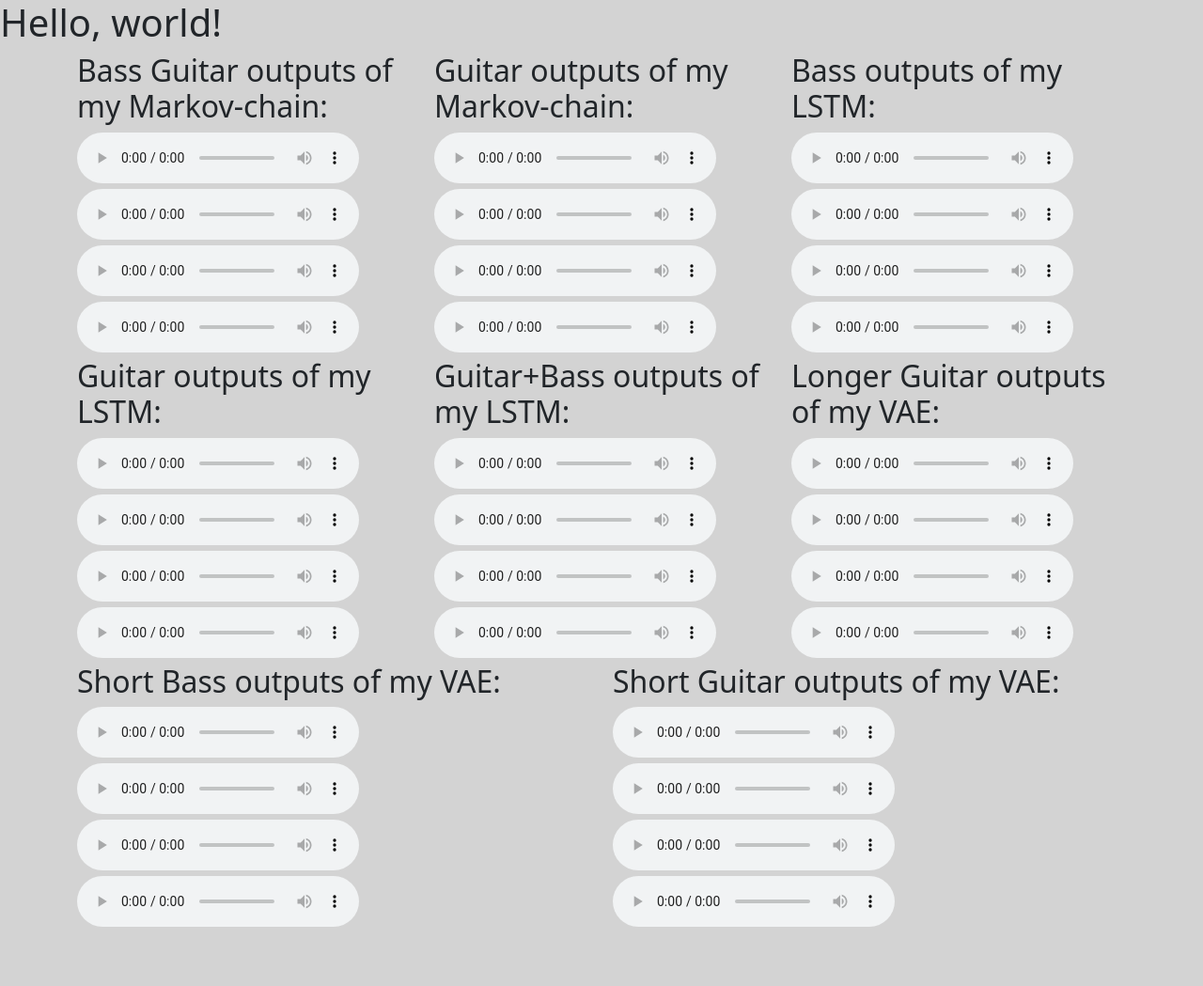
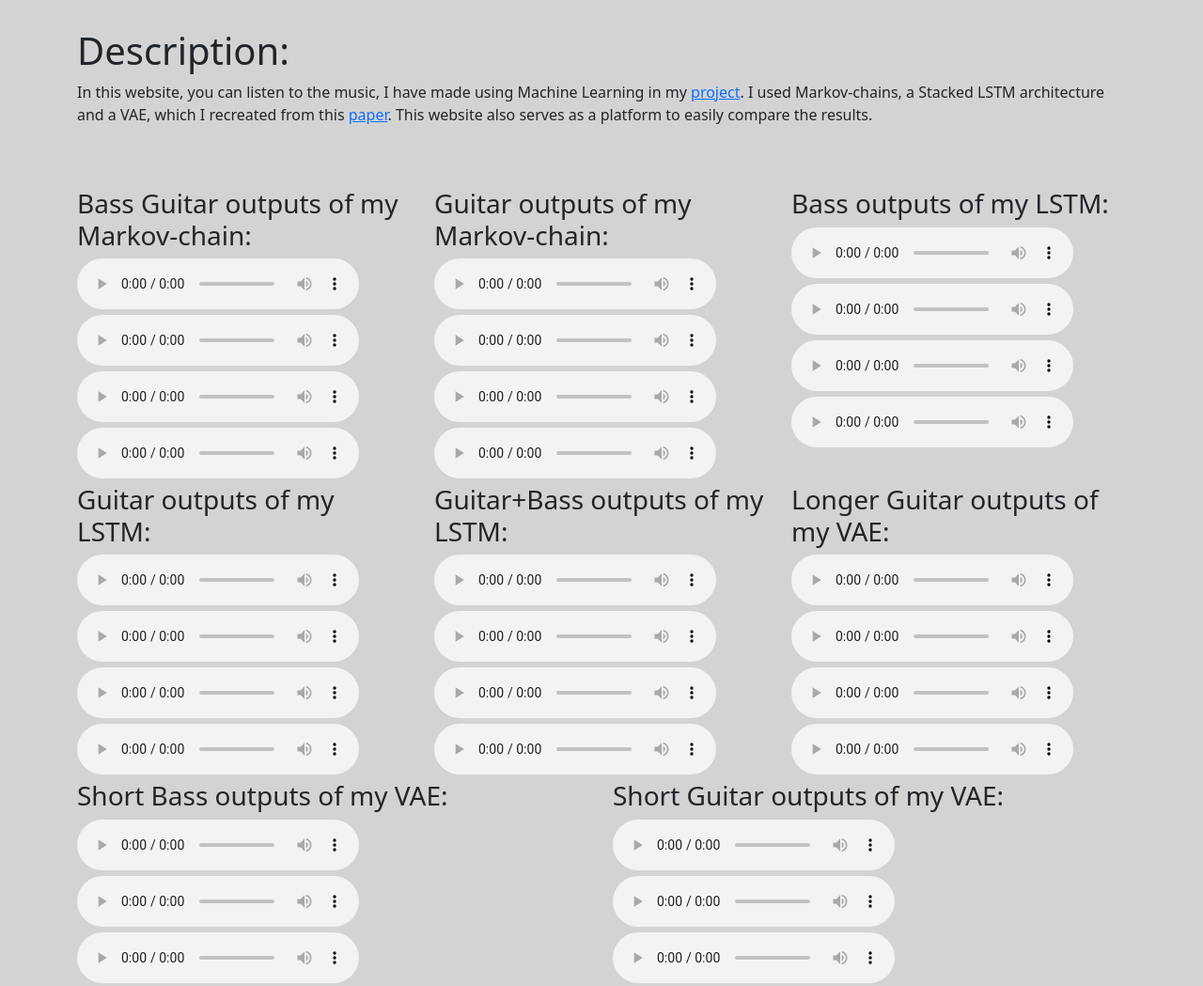
Before and after one commit to darkpanther99/darkpanther99.github.io, a plain HTML site: page index.html in a window 1280 px wide. Shown: the top 1049 px of the page at 94% size. Before the commit the page ends 992 px from the top, so only its background shows below. Drawn offline with nearby package versions, Linux system fonts and the light colour scheme.

Commit message:
all songs finished, a bit of styling

```diff
--- a/index.html
+++ b/index.html
@@ -8,13 +8,15 @@
 
 </head>
 <body>
-    <div>
-        <h1>Hello, world!</h1>
-    </div>
     <div class="container">
         <div class="row">
+          <div class="col-12" id="descriptiondiv">
+              <h1>Description:</h1>
+              <p>In this website, you can listen to the music, I have made using Machine Learning in my <a href="https://github.com/darkpanther99/DeepLearningMusicGeneration">project</a>. I used Markov-chains, a Stacked LSTM architecture and a VAE, which I recreated from this <a href="https://arxiv.org/pdf/1803.05428.pdf">paper</a>. This website also serves as a platform to easily compare the results.</p>
+              <p></p>
+          </div>
           <div class="col-sm">
-            <h2>Bass Guitar outputs of my Markov-chain:</h2>
+            <h3>Bass Guitar outputs of my Markov-chain:</h3>
             <audio controls>
                 <source src="res\markov_bass_constanttempo_1.wav" type="audio/wav">
             </audio>
@@ -32,7 +34,7 @@
             </audio>
           </div>
           <div class="col-sm">
-            <h2>Guitar outputs of my Markov-chain:</h2>
+            <h3>Guitar outputs of my Markov-chain:</h3>
             <audio controls>
                 <source src="res\markov_guitar_1.wav" type="audio/wav">
             </audio>
@@ -50,7 +52,7 @@
             </audio>
           </div>
           <div class="col-sm">
-            <h2>Bass outputs of my LSTM:</h2>
+            <h3>Bass outputs of my LSTM:</h3>
             <audio controls>
                 <source src="res\LSTM_bass_1.wav" type="audio/wav">
             </audio>
@@ -68,7 +70,7 @@
             </audio>
           </div>
           <div class="col-sm">
-            <h2>Guitar outputs of my LSTM:</h2>
+            <h3>Guitar outputs of my LSTM:</h3>
             <audio controls>
                 <source src="res\LSTM_rhythm_guitar.wav" type="audio/wav">
             </audio>
@@ -86,7 +88,7 @@
             </audio>
           </div>
           <div class="col-sm">
-            <h2>Guitar+Bass outputs of my LSTM:</h2>
+            <h3>Guitar+Bass outputs of my LSTM:</h3>
             <audio controls>
                 <source src="res\LSTM_bass+guitar_1.wav" type="audio/wav">
             </audio>
@@ -104,7 +106,7 @@
             </audio>
           </div>
           <div class="col-sm">
-            <h2>Longer Guitar outputs of my VAE:</h2>
+            <h3>Longer Guitar outputs of my VAE:</h3>
             <audio controls>
                 <source src="res\VAEguitarlong1.wav" type="audio/wav">
             </audio>
@@ -122,7 +124,7 @@
             </audio>
           </div>
           <div class="col-sm">
-            <h2>Short Bass outputs of my VAE:</h2>
+            <h3>Short Bass outputs of my VAE:</h3>
             <audio controls>
                 <source src="res\VAEbassshort1.wav" type="audio/wav">
             </audio>
@@ -140,21 +142,21 @@
             </audio>
           </div>
           <div class="col-sm">
-            <h2>Short Guitar outputs of my VAE:</h2>
+            <h3>Short Guitar outputs of my VAE:</h3>
             <audio controls>
-                <source src="res\LSTM_bass+guitar_1.wav" type="audio/wav">
+                <source src="res\VAEguitarshort1.wav" type="audio/wav">
             </audio>
             <br>
             <audio controls>
-                <source src="res\LSTM_bass+guitar_2.wav" type="audio/wav">
+                <source src="res\VAEguitarshort2.wav" type="audio/wav">
             </audio>
             <br>
             <audio controls>
-                <source src="res\LSTM_bass+guitar_3.wav" type="audio/wav">
+                <source src="res\VAEguitarshort3.wav" type="audio/wav">
             </audio>
             <br>
             <audio controls>
-                <source src="res\LSTM_bass+guitar_4.wav" type="audio/wav">
+                <source src="res\VAEguitarshort4.wav" type="audio/wav">
             </audio>
           </div>
         </div>
--- a/style.css
+++ b/style.css
@@ -1,3 +1,8 @@
 body {
     background-color: lightgray;
 }
+
+#descriptiondiv{
+    margin-top: 30px;
+    margin-bottom: 50px;
+}
```
Also changed, not shown: 2 other files.
